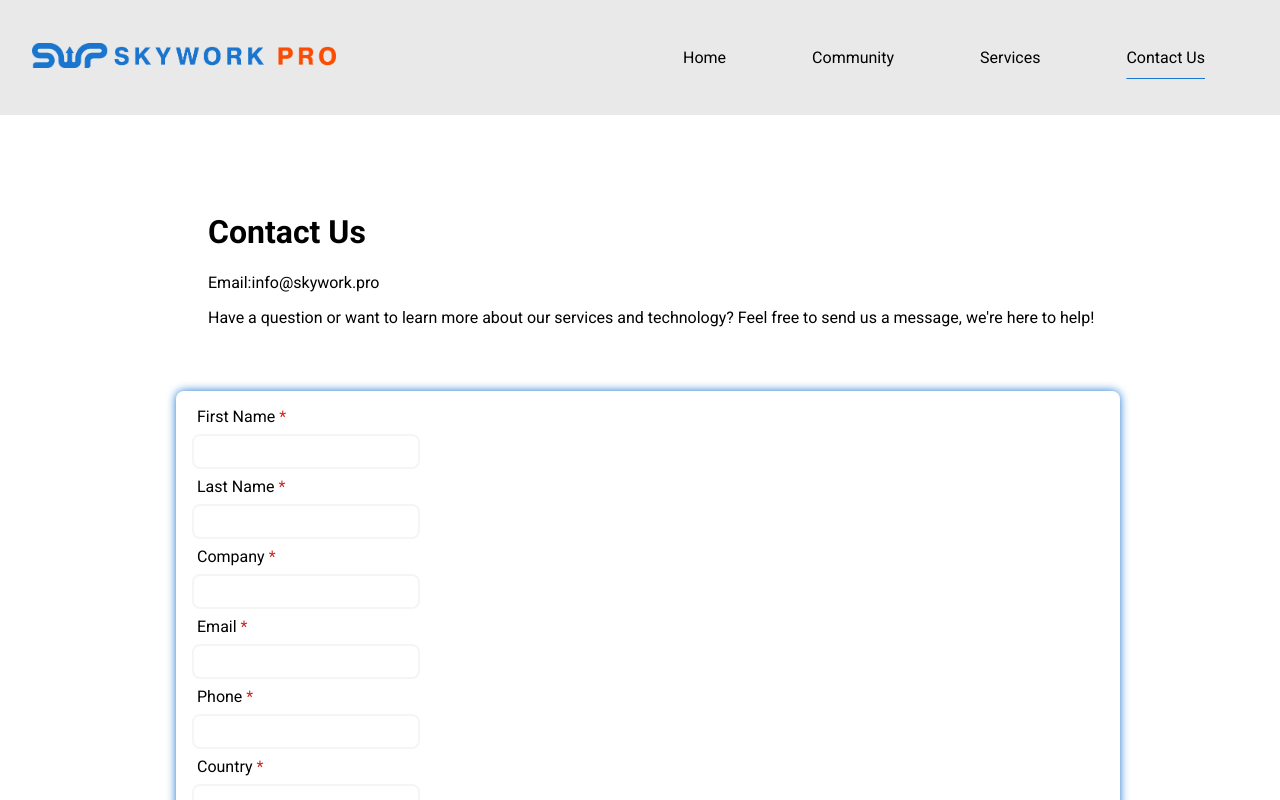
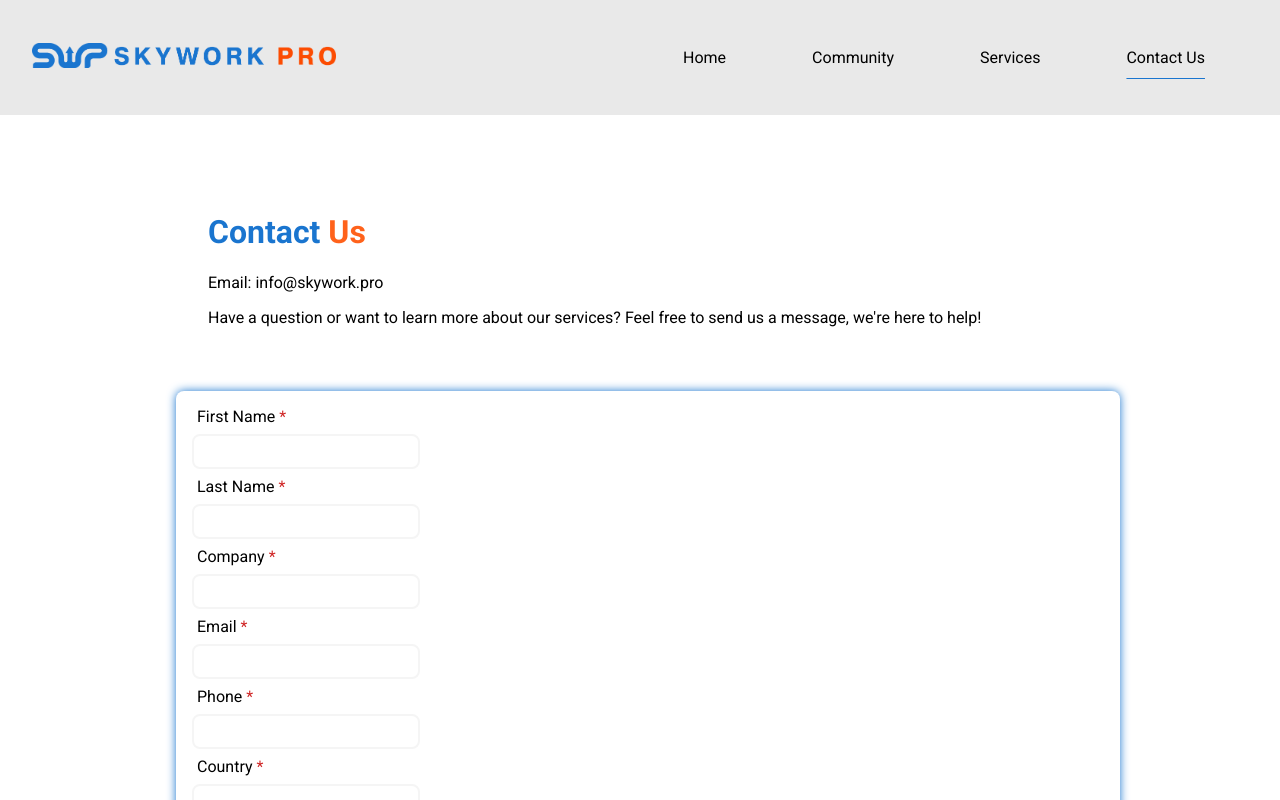
Before and after one commit to moamel-hashim/skywork-pro, a React (Vite) app: page /contact in a window 1280 px wide. Shown: the top 800 px of the page. Built offline with nearby package versions, Linux system fonts and the light colour scheme; a web font is replaced by a local one.

Commit message:
changed some styling

```diff
--- a/src/components/ContactMain.css
+++ b/src/components/ContactMain.css
@@ -14,6 +14,10 @@
 }
 .contact-page header h1 {
   font-family: "Roboto", sans-serif;
+  color: #1a75cf;
+}
+.contact-page header span {
+  color: #ff621b;
 }
 .contact-page header p {
   margin: 1rem 0 1rem 0;
--- a/src/components/ContactMain.jsx
+++ b/src/components/ContactMain.jsx
@@ -41,10 +41,10 @@ export default function ContactMain() {
   return (
     <main className="contact-page">
       <header>
-        <h1>Contact Us</h1>
-        <p>Email:info@skywork.pro</p>
+        <h1>Contact <span>Us</span></h1>
+        <p>Email: info@skywork.pro</p>
         <div>
-          <p>Have a question or want to learn more about our services and technology? Feel free to send us a message, we're here to help!</p>
+          <p>Have a question or want to learn more about our services? Feel free to send us a message, we're here to help!</p>
         </div>
       </header>
       <section>
--- a/src/components/ContactMain.scss
+++ b/src/components/ContactMain.scss
@@ -17,6 +17,10 @@ $openSans: "Open Sans";
     margin: 1rem;
     h1 {
       font-family: $roboto, sans-serif;
+      color: $primary-color;
+    }
+    span {
+      color: $secondary-color;
     }
     p {
       margin: 1rem 0 1rem 0;
```
Also changed, not shown: 1 other file (tests, documents, lock files or other folders).
